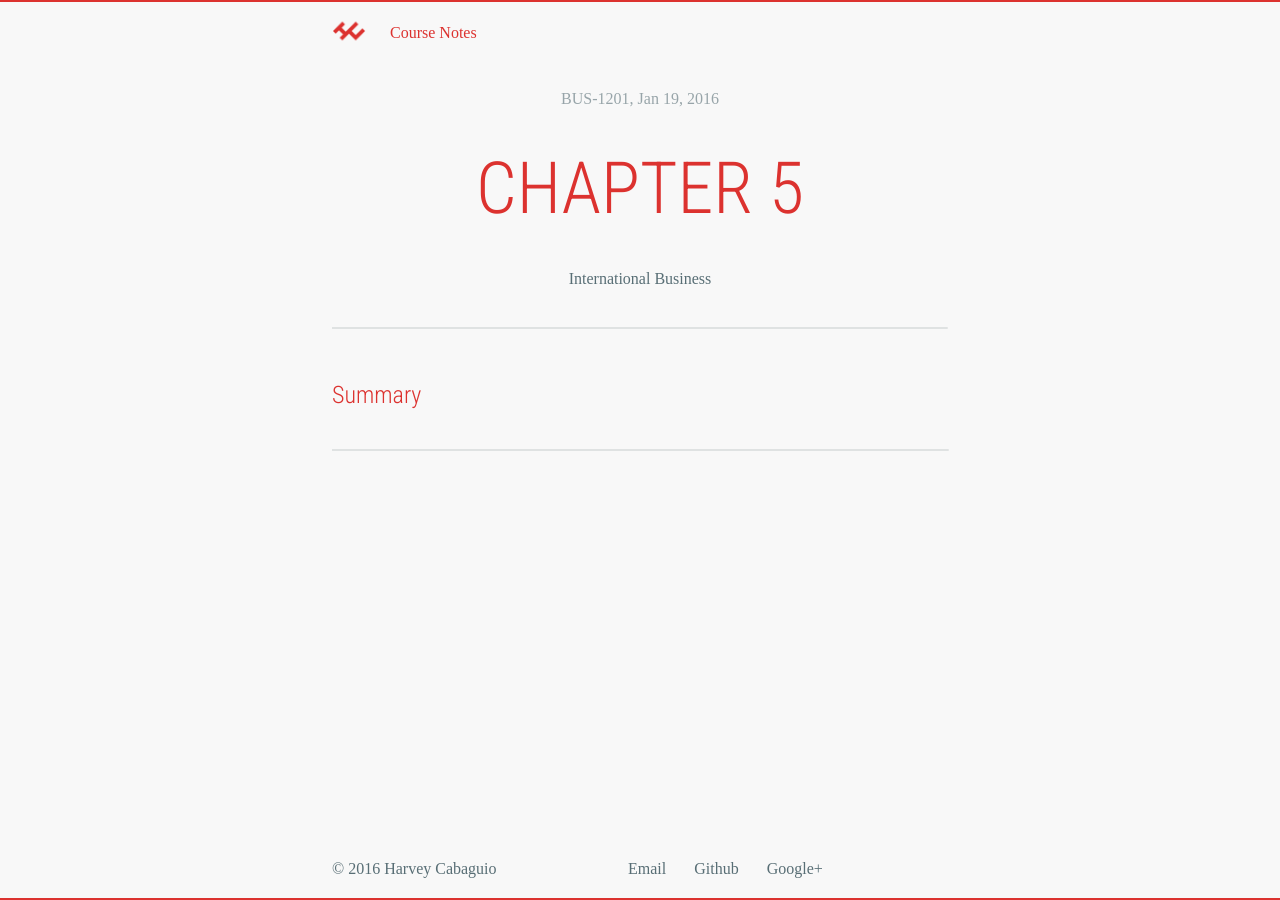
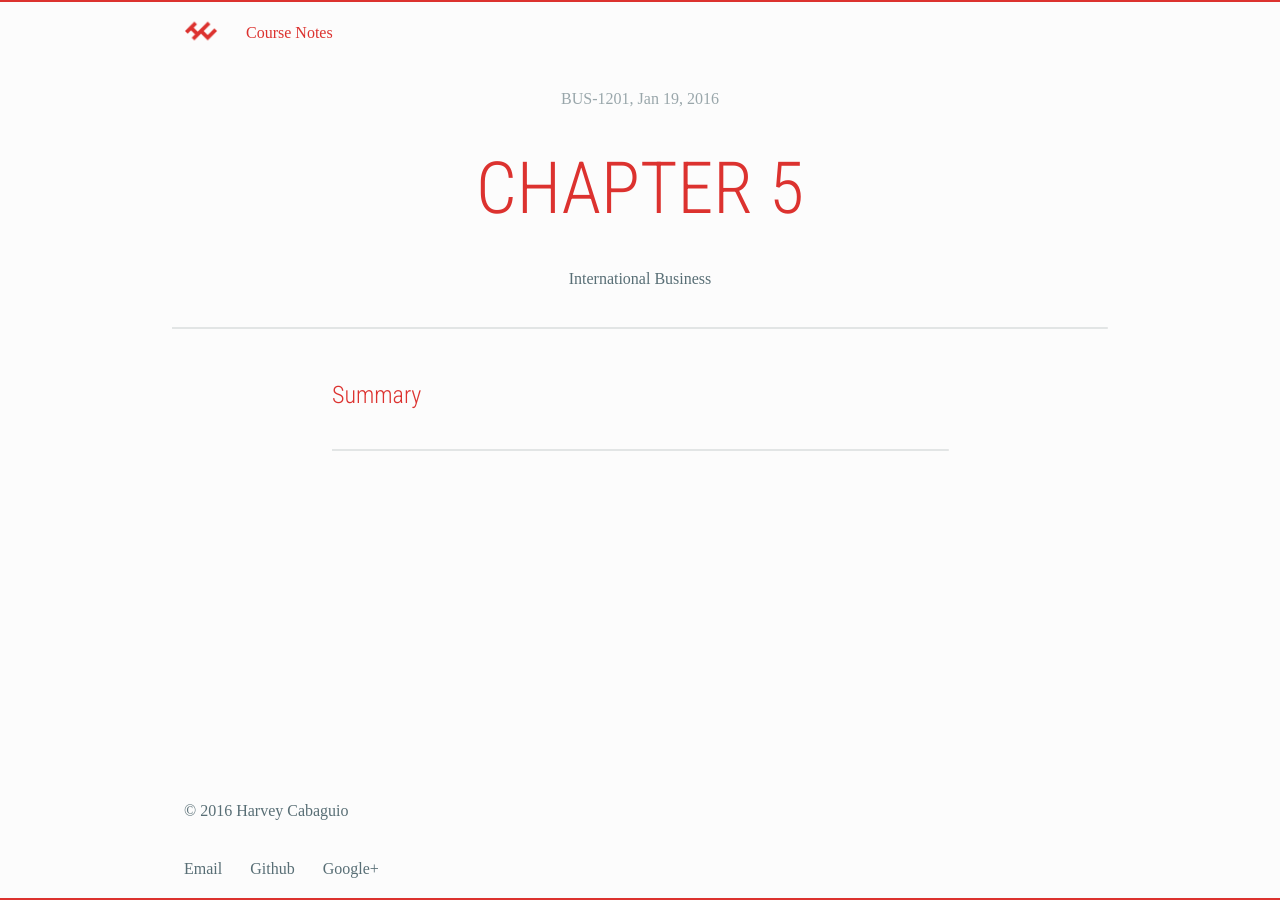
Before and after one commit to harveycabaguio/notes, a Jekyll site: the page built from _posts/2016-01-19-bus1201-class-5.markdown, in a window 1280 px wide. Built offline with Jekyll 4.4.1, drawn with Linux system fonts in a browser that asks for light colours; some web fonts are replaced.

```diff
--- a/_includes/header.html
+++ b/_includes/header.html
@@ -1,6 +1,6 @@
 <nav class="wrap" id="top">
-  <div class="col two push-1">
-    <a href="/" class="logo"><img src="{{ site.baseurl }}/images/logo.png" width="34px" alt="site logo"</a>
+  <div class="col">
+    <a href="/" class="logo"><img src="{{ site.baseurl }}/images/logo.png" width="34px" alt="site logo"></a>
     <a href="{{ site.baseurl }}/">{{ site.title }}</a>
   </div>
 </nav>
--- a/_sass/_layout.scss
+++ b/_sass/_layout.scss
@@ -12,33 +12,16 @@
 
 .col {
   position: relative;
-  margin-left: $spacing-unit;
-  margin-right: $spacing-unit;
-
-  &.one {
-    width: calc(25vw - (#{$spacing-unit} * 2));
-  }
-
-  &.two {
-    width: calc(50vw - (#{$spacing-unit} * 2));
-  }
-}
-
-.push-1 {
-  left: 25vw;
-}
-.push-2{
-  left: 50vw;
+  margin-left: auto;
+  margin-right: auto;
+  width: calc(75vw - (#{$spacing-unit} * 2));
 }
 
 @media (max-width: 420px) {
-  .push-1, .push-2 {
-    left: 0;
-  }
   .col {
-    &.one, &.two {
     width: calc(100vw - (#{$spacing-unit} * 2));
-    }
+    margin-left: $spacing-unit;
+    margin-right: $spacing-unit;
   }
 }
 
@@ -100,11 +83,6 @@ article > div > * {
  */
 nav {
   border-top: 2px solid $brand-color;
-
-  & .col {
-    margin-left: 0;
-    margin-right: 0;
-  }
 }
 
 nav a.logo {
@@ -165,10 +143,6 @@ footer {
   border-bottom: 2px solid $brand-color;
   overflow-x: hidden;
 
-  & .col {
-    margin-left: 0;
-    margin-right: 0;
-  }
   & a:link {
     color: $text-color;
   }
--- a/css/main.scss
+++ b/css/main.scss
@@ -15,7 +15,7 @@ $grey-color-light:   #93a1a1;
 $grey-color-dark:    #073642;
 
 $text-color:         $grey-color;
-$background-color:   #f8f8f8;
+$background-color:   #fcfcfc;
 $brand-color:        #dc322f;
 
 // Use media queries like this:
```
Also changed, not shown: _posts/2016-03-29-bus1202-presentation-notes.markdown (added, +20 -0 lines). Lines whose indentation alone changed are shown as unchanged.
